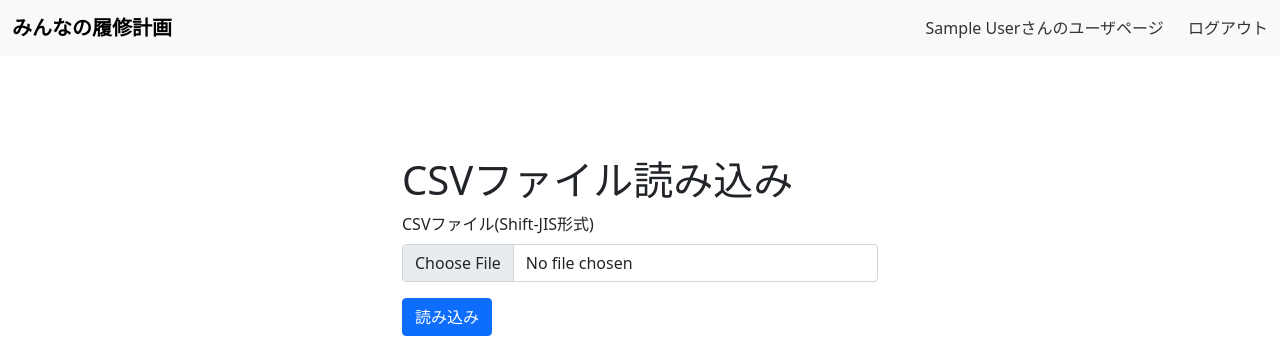
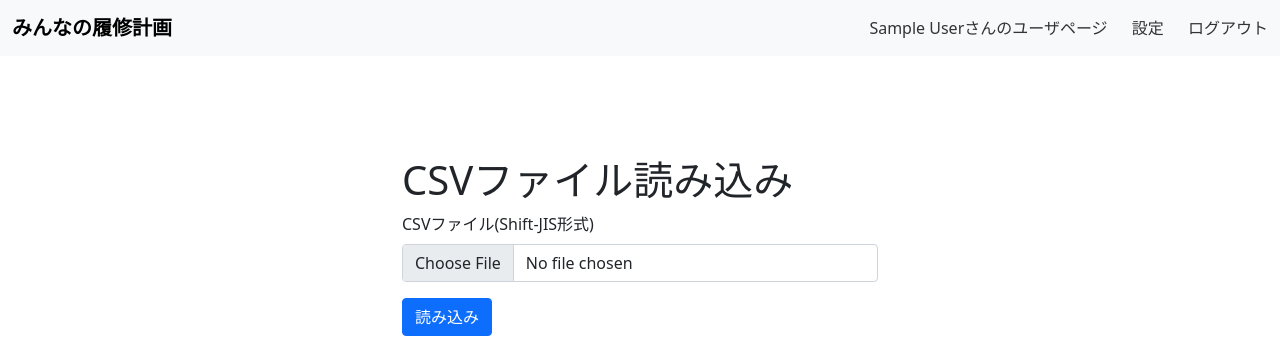
Before and after one commit to Yuta1004/ShareCoursePlanApp, a Flask app: page /subject/csv in a window 1280 px wide. Shown: the top 340 px of the page. Run offline with Flask 2, Linux system fonts and the light colour scheme; the visitor is signed in with stand-in values (Sample User, id 1).

Commit message:
[add](templates) ヘッダーに設定ページへのリンクを追加

```diff
--- a/app/templates/header.html
+++ b/app/templates/header.html
@@ -9,6 +9,7 @@
             <div class="inline">
                 {% if session["logined"] %}
                     <a style="color: #333; text-decoration: none; margin-right: 20px;" href="/user">{{ session["name"] }}さんのユーザページ</a>
+                    <a style="color: #333; text-decoration: none; margin-right: 20px;" href="/settings">設定</a>
                     <a style="color: #333; text-decoration: none;" href="/auth/logout">ログアウト</a>
                 {% else %}
                     <a style="color: #333; text-decoration: none; margin-right: 20px;" href="/auth/login">ログイン</a>
```
